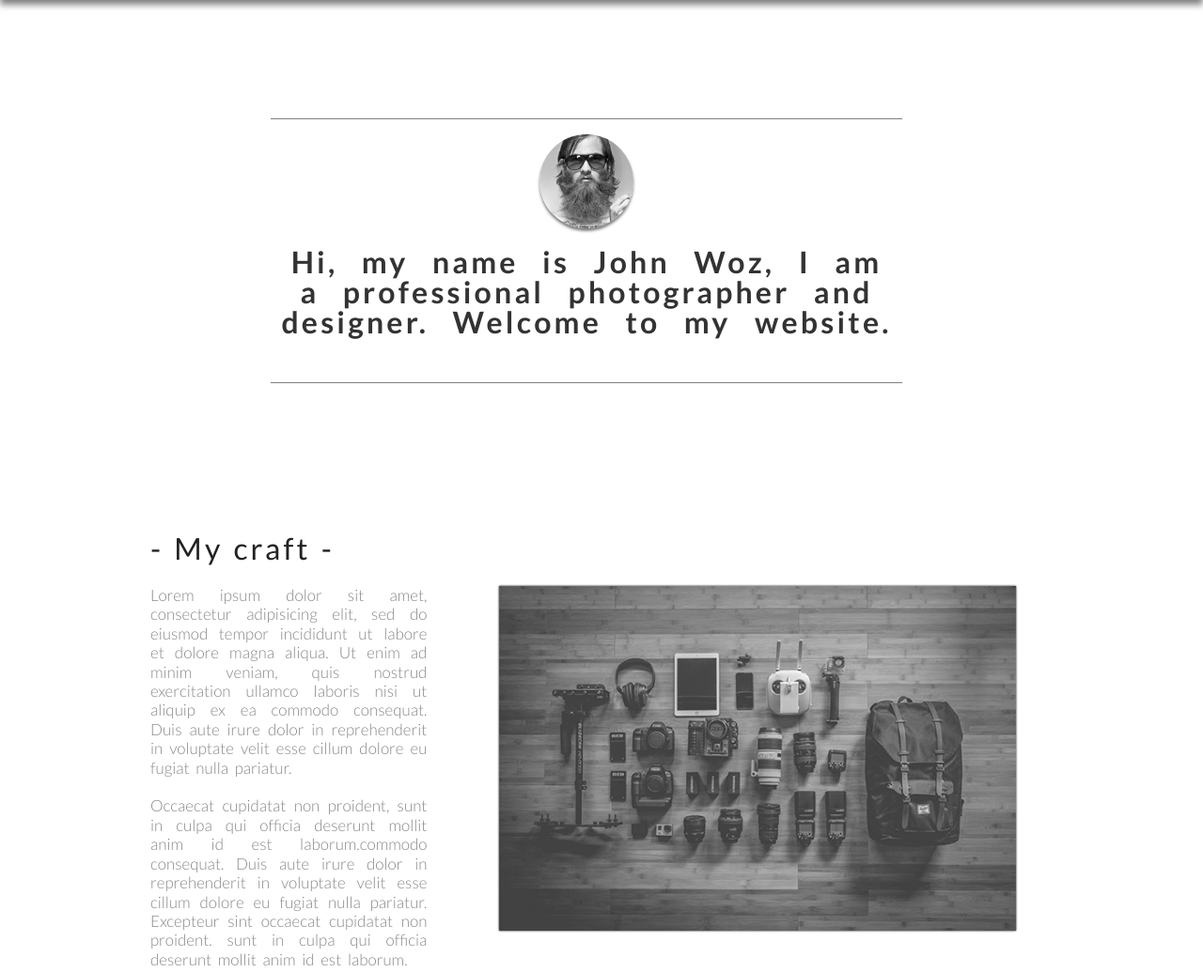
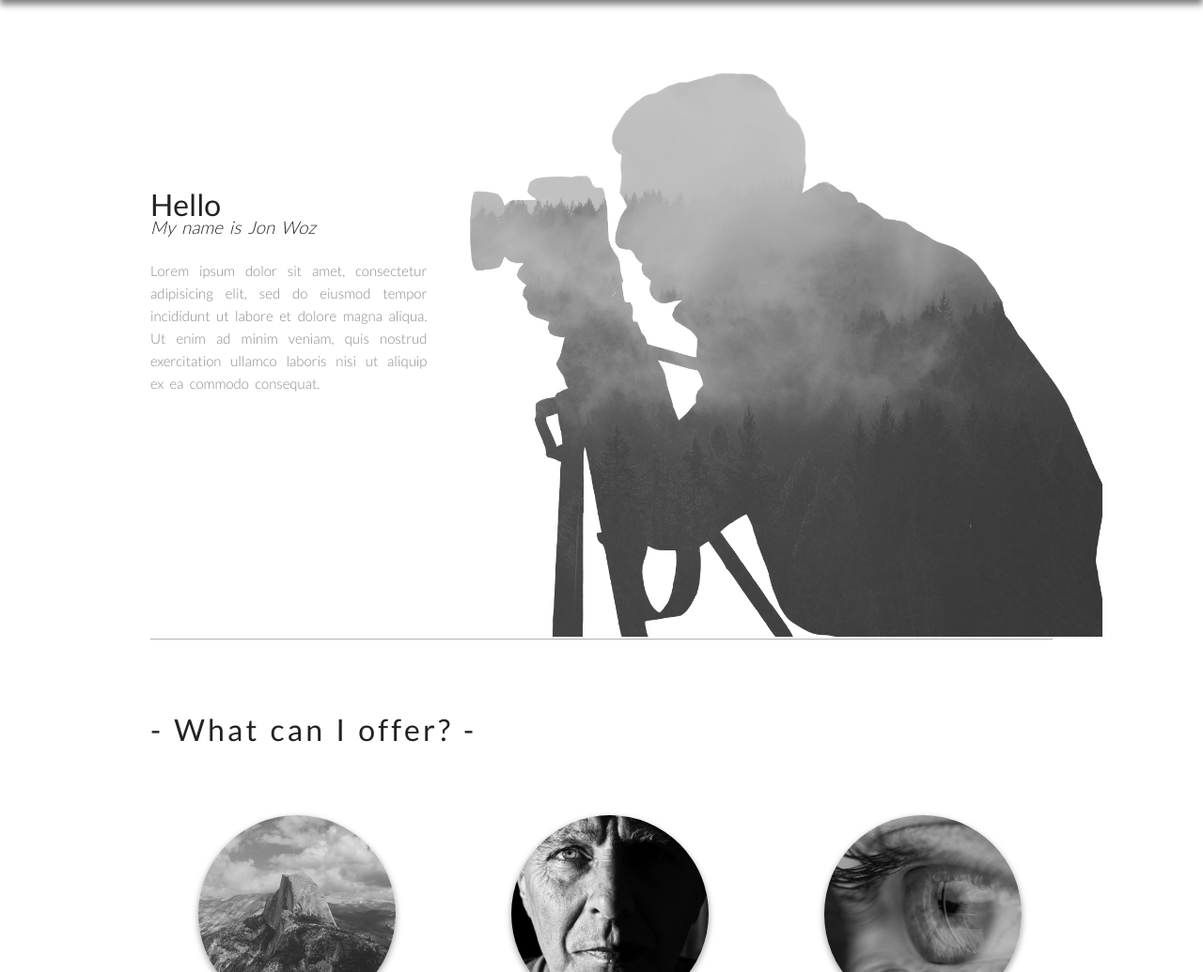
Before and after one commit to PhillJaySaw/Szablon-Karina, a plain HTML site: page index.html in a window 1280 px wide. Shown: the part 857-1892 px from the top of the page at 94% size. Drawn offline with nearby package versions, Linux system fonts and the light colour scheme.

Commit message:
Removed the merged the craft and helo section in to one section - about. Added FAQ in nav bar - faq page work in progress.

```diff
--- a/css/main.css
+++ b/css/main.css
@@ -206,7 +206,7 @@ main header {
   font-weight: bold;
   margin-bottom: 1.5em;
 }
-
+/*
  #hello {
    text-align: center;
    font-weight: 700;
@@ -230,17 +230,42 @@ main header {
   border-radius: 99px;
   box-shadow: 0px 3px 3px rgba(0, 0, 0, 0.5);
 }
+*/
+
+#hello article {
+  position: relative;
+  height: 15em;
+}
+
+#hello article span {
+  position: absolute;
+  top: 50%;
+  font-size: 16px;
+  line-height: 1.5em
+}
+
+#hello h3 {
+  font-style: italic;
+}
+
+#hello p {
+  font-size: 15px;
+  margin-top: 1.5em;
+}
+
+
+.hello hr {
+  margin-top: 0;
+}
 
 figure {
   text-align: center;
 
-
 }
 
 .craft img {
-  width: 550px;
-  height: auto;
-  box-shadow: 0px 0px 2px rgb(0, 0, 0);
+  height: 600px;
+  width: auto;
 }
 
 
--- a/index.html
+++ b/index.html
@@ -24,10 +24,10 @@
       <!-- ### NAVIGATION ### -->
       <nav>
         <ul class="border">
-          <li><a href="#hello">Hello</a></li>
-          <li><a href="#mycraft">My craft</a></li>
+          <li><a href="#hello">About</a></li>
           <li><a href="#offer">Offer</a></li>
           <li><a href="#contact">Contact</a></li>
+          <li><a href="#faq">FAQ</a></li>
         </ul>
       </nav>
     </div>
@@ -38,38 +38,29 @@
         <main>
         <!-- HELLO SECTION -->
         <section id="hello">
-          <figure><img src="images/hipster.jpg" alt="bearded man" /></figure>
-          Hi,
-          my name is John Woz, I am a professional photographer
-          and designer. Welcome to my website.
-        </section>
-        <!-- ### MY CRAFT SECTION ### -->
-        <section id="mycraft">
-          <header><h1>- My craft -</h1></header>
           <div class="row">
             <div class="four columns">
               <article>
+                <span>
+                <h1> Hello </h1>
+                <h3> My name is Jon Woz </h3>
                 <p>Lorem ipsum dolor sit amet, consectetur adipisicing elit,
                 sed do eiusmod tempor incididunt ut labore et dolore magna aliqua.
                 Ut enim ad minim veniam, quis nostrud exercitation ullamco laboris nisi
-                ut aliquip ex ea commodo consequat. Duis aute irure dolor in reprehenderit in
-                voluptate velit esse cillum dolore eu fugiat nulla pariatur.</p>
+                ut aliquip ex ea commodo consequat.</p>
+              </span>
                 &nbsp;
-                <p>Occaecat cupidatat non proident, sunt in culpa qui officia deserunt mollit
-                anim id est laborum.commodo consequat. Duis aute irure dolor in reprehenderit in
-                voluptate velit esse cillum dolore eu fugiat nulla pariatur. Excepteur sint
-                occaecat cupidatat non proident. sunt in culpa qui officia deserunt mollit
-                anim id est laborum.</p>
+
               </article>
             </div>
             <div class="eight columns">
               <figure class="craft">
-                <img src="images/craft.jpg" alt="" />
+                <img src="images/photographer.jpg" alt="" />
               </figure>
             </div>
           </div>
         </section>
-        <div class="row"><div class="twelve columns"><hr></div></div>
+        <div class="row"><div class="twelve columns hello"><hr></div></div>
         <!-- ### OFFER SECTION ### -->
         <section id="offer">
           <div class="row">
```
Also changed, not shown: images/photographer.jpg (added), 1 other file.
